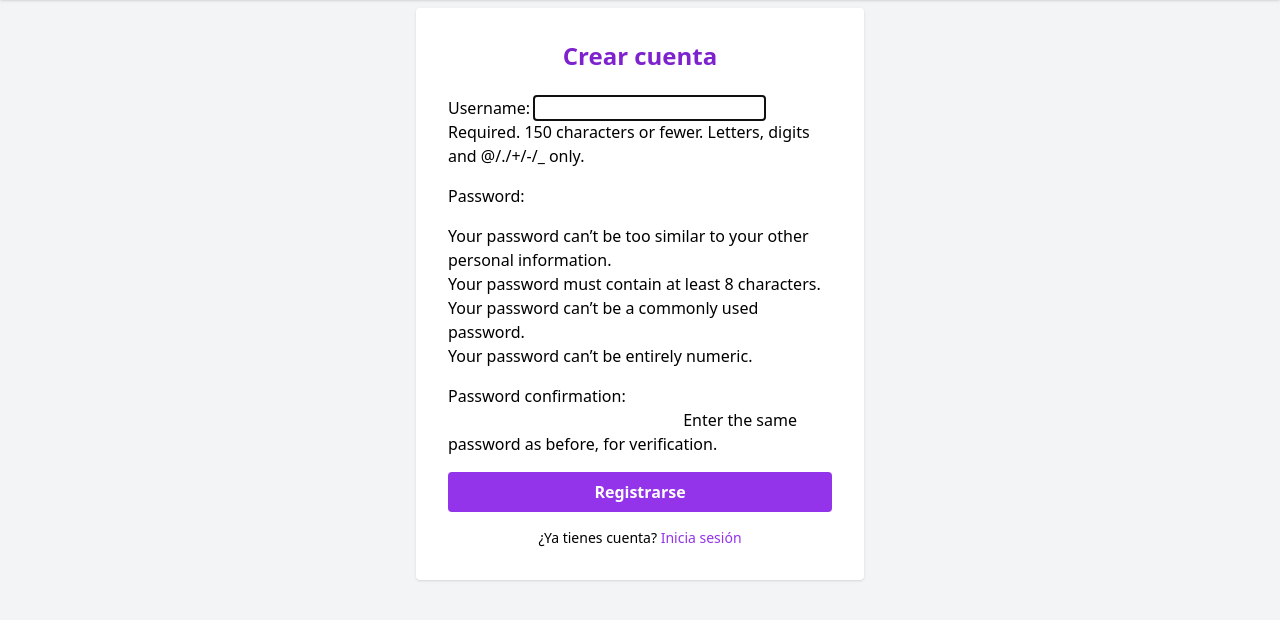
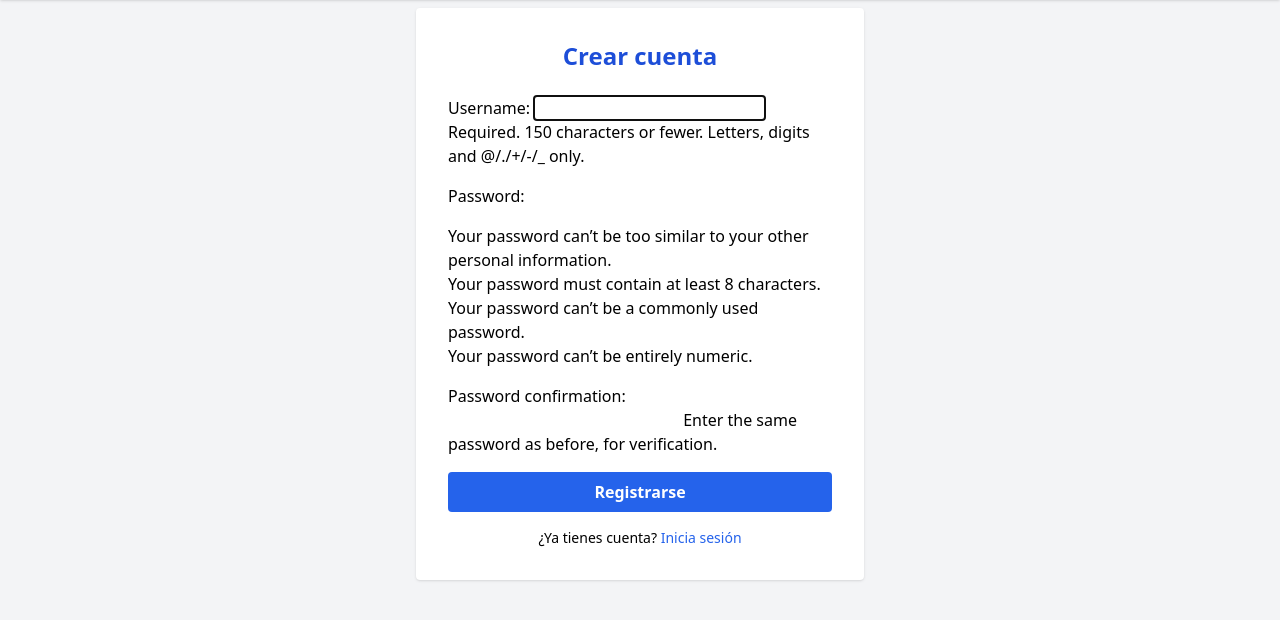
Before and after one commit to rroblf01/bunny-scheduler, a Django app: page /register/ in a window 1280 px wide. Shown: the part 60-680 px from the top of the page. Run offline with Django 5.2, Linux system fonts and the light colour scheme.

Commit message:
Add new assets and update UI colors for consistency across templates

```diff
--- a/templates/index.html
+++ b/templates/index.html
@@ -2,11 +2,10 @@
 {% block title %}Inicio | Bunny Scheduler{% endblock %}
 {% block content %}
 <div class="flex flex-col md:flex-row gap-2 min-h-[60vh] justify-center items-start w-full">
-    <!-- Izquierda: Calendario -->
     <div class="bg-white rounded shadow p-8 w-full max-w-3xl md:w-2/3">
         {% include "components/calendar.html" %}
     </div>
-    <!-- Derecha: Proposals -->
+
     <div class="flex flex-col gap-2 w-full max-w-3xl md:w-2/3">
         <div class="bg-white rounded shadow p-4">
             {% include "components/my_proposals.html" %}
--- a/templates/login.html
+++ b/templates/login.html
@@ -2,14 +2,14 @@
 {% block title %}Iniciar sesión | Bunny Scheduler{% endblock %}
 {% block content %}
 <div class="max-w-md mx-auto bg-white p-8 rounded shadow">
-    <h2 class="text-2xl font-bold mb-6 text-center text-purple-700">Iniciar sesión</h2>
+    <h2 class="text-2xl font-bold mb-6 text-center text-blue-700">Iniciar sesión</h2>
     <form method="post" class="space-y-4">
         {% csrf_token %}
         {{ form.as_p }}
         <button type="submit"
-            class="w-full bg-purple-600 hover:bg-purple-700 text-white font-semibold py-2 px-4 rounded">Entrar</button>
+            class="w-full bg-blue-600 hover:bg-blue-700 text-white font-semibold py-2 px-4 rounded">Entrar</button>
     </form>
     <p class="mt-4 text-center text-sm">¿No tienes cuenta? <a href="/register/"
-            class="text-purple-600 hover:underline">Regístrate</a></p>
+            class="text-blue-600 hover:underline">Regístrate</a></p>
 </div>
 {% endblock %}
--- a/templates/register.html
+++ b/templates/register.html
@@ -2,14 +2,14 @@
 {% block title %}Registro | Bunny Scheduler{% endblock %}
 {% block content %}
 <div class="max-w-md mx-auto bg-white p-8 rounded shadow">
-    <h2 class="text-2xl font-bold mb-6 text-center text-purple-700">Crear cuenta</h2>
+    <h2 class="text-2xl font-bold mb-6 text-center text-blue-700">Crear cuenta</h2>
     <form method="post" class="space-y-4">
         {% csrf_token %}
         {{ form.as_p }}
         <button type="submit"
-            class="w-full bg-purple-600 hover:bg-purple-700 text-white font-semibold py-2 px-4 rounded">Registrarse</button>
+            class="w-full bg-blue-600 hover:bg-blue-700 text-white font-semibold py-2 px-4 rounded">Registrarse</button>
     </form>
     <p class="mt-4 text-center text-sm">¿Ya tienes cuenta? <a href="/login/"
-            class="text-purple-600 hover:underline">Inicia sesión</a></p>
+            class="text-blue-600 hover:underline">Inicia sesión</a></p>
 </div>
 {% endblock %}
```
Also changed, not shown: static/image.webp (added), 1 other file.
